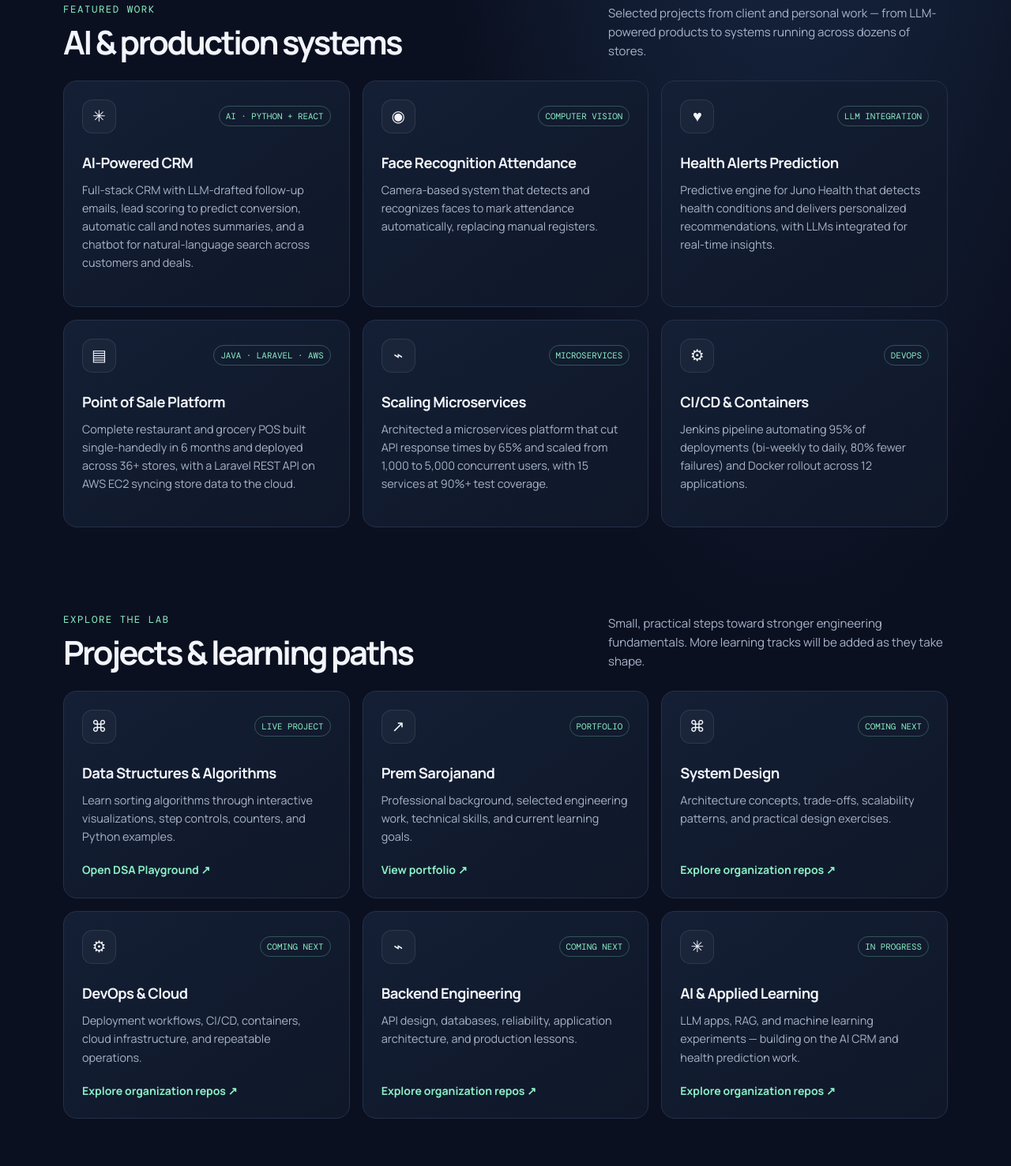
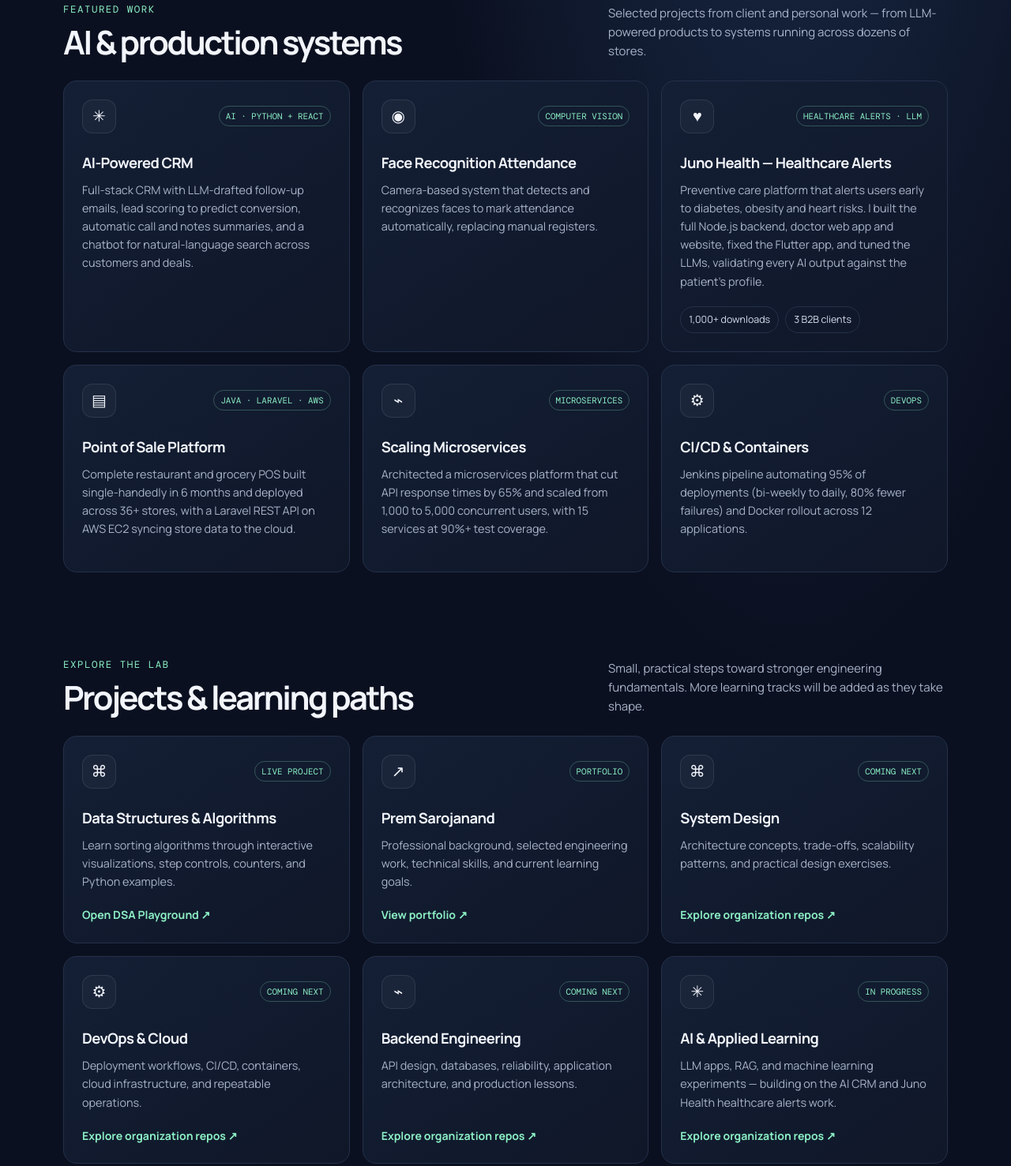
Before and after one commit to PremLabs/PremLabs.github.io, a plain HTML site: page index.html in a window 1280 px wide. Shown: the part 824-2301 px from the top of the page at 79% size. Drawn offline with nearby package versions, Linux system fonts and the light colour scheme.

Commit message:
Revise project details in index.html
Updated project descriptions and tags for clarity and accuracy.

```diff
--- a/index.html
+++ b/index.html
@@ -82,9 +82,10 @@
             <p>Camera-based system that detects and recognizes faces to mark attendance automatically, replacing manual registers.</p>
           </article>
           <article class="card">
-            <div class="card-top"><div class="iconbox" aria-hidden="true">♥</div><span class="tag">LLM INTEGRATION</span></div>
-            <h3>Health Alerts Prediction</h3>
-            <p>Predictive engine for Juno Health that detects health conditions and delivers personalized recommendations, with LLMs integrated for real-time insights.</p>
+            <div class="card-top"><div class="iconbox" aria-hidden="true">♥</div><span class="tag">HEALTHCARE ALERTS · LLM</span></div>
+            <h3>Juno Health — Healthcare Alerts</h3>
+            <p>Preventive care platform that alerts users early to diabetes, obesity and heart risks. I built the full Node.js backend, doctor web app and website, fixed the Flutter app, and tuned the LLMs, validating every AI output against the patient's profile.</p>
+            <div class="chips" style="margin-top:auto"><span class="chip">1,000+ downloads</span><span class="chip">3 B2B clients</span></div>
           </article>
           <article class="card">
             <div class="card-top"><div class="iconbox" aria-hidden="true">▤</div><span class="tag">JAVA · LARAVEL · AWS</span></div>
@@ -144,7 +145,7 @@
           <article class="card">
             <div class="card-top"><div class="iconbox" aria-hidden="true">✳</div><span class="tag">IN PROGRESS</span></div>
             <h3>AI & Applied Learning</h3>
-            <p>LLM apps, RAG, and machine learning experiments — building on the AI CRM and health prediction work.</p>
+            <p>LLM apps, RAG, and machine learning experiments — building on the AI CRM and Juno Health healthcare alerts work.</p>
             <a class="textlink" href="https://github.com/orgs/PremLabs/repositories" target="_blank" rel="noreferrer">Explore organization repos ↗</a>
           </article>
         </div>
```
